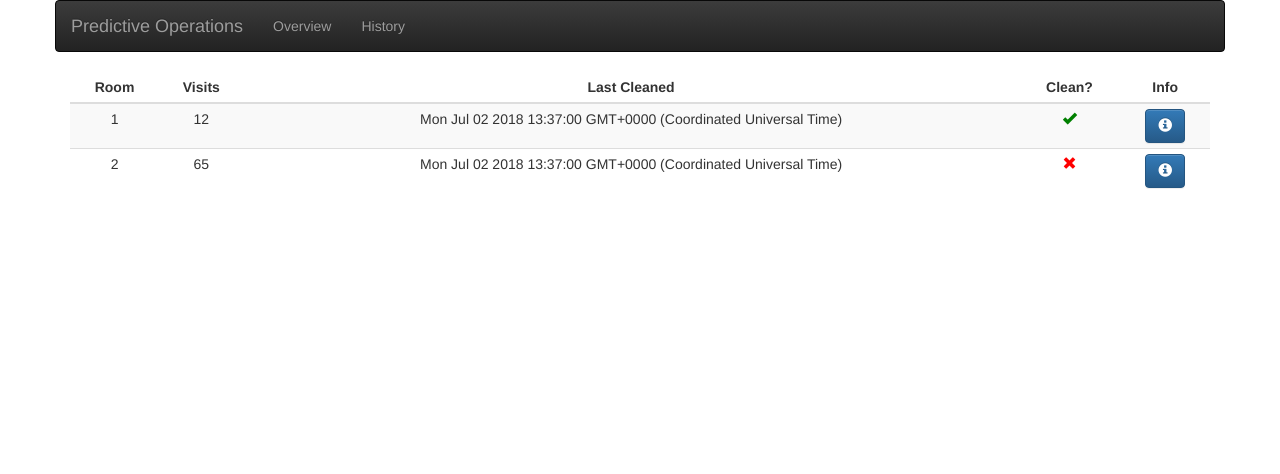
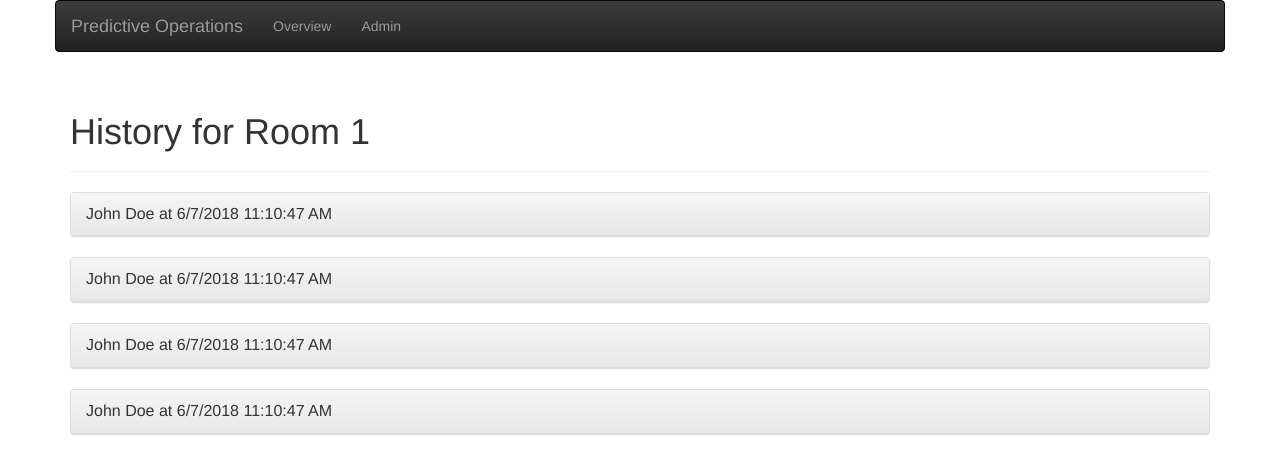
Before and after one commit to vicinityh2020/vicinity-vas-ui-tinymesh, a React (Create React App) app: page /overview/1 in a window 1280 px wide. Shown: the top 474 px of the page. Built offline with nearby package versions, Linux system fonts and the light colour scheme.

Commit message:
integrating UI with the backend API

```diff
--- a/src/App.js
+++ b/src/App.js
@@ -1,7 +1,8 @@
 import React, {Component} from 'react';
 import {BrowserRouter, Route, Switch} from "react-router-dom";
+import {Grid, Row} from "react-bootstrap";
 import Overview from "./components/overview";
-import {Grid, Row} from "react-bootstrap";
+import RoomHistory from './components/roomHistory';
 import Header from "./components/header";
 import Login from "./components/login";
 import './index.css';
@@ -14,14 +15,13 @@ class App extends Component {
                 <Row>
                     <Header/>
                 </Row>
-                <Row>
-                    <BrowserRouter>
-                        <Switch>
-                            <Route path={'/overview'} component={Overview}/>
-                            <Route component={Login}/>
-                        </Switch>
-                    </BrowserRouter>
-                </Row>
+                <BrowserRouter basename={'/'}>
+                    <Switch>
+                        <Route exact path={'/'} component={Login}/>
+                        <Route path={'/overview'} exact={true} component={Overview}/>
+                        <Route path={'/overview/:roomNumber'} exact={true} component={RoomHistory}/>
+                    </Switch>
+                </BrowserRouter>
             </Grid>
         );
     }
--- a/src/components/header.js
+++ b/src/components/header.js
@@ -13,11 +13,11 @@ class Header extends Component {
                 </Navbar.Header>
                 <Navbar.Collapse>
                     <Nav>
-                        <NavItem eventKey={1} href="#">
+                        <NavItem eventKey={1} href="/overview">
                             Overview
                         </NavItem>
-                        <NavItem eventKey={2} href="#">
-                            History
+                        <NavItem eventKey={2} href={'/adapter/admin'}>
+                            Admin
                         </NavItem>
                     </Nav>
                 </Navbar.Collapse>
--- a/src/components/overview.js
+++ b/src/components/overview.js
@@ -1,5 +1,5 @@
 import React, {Component} from 'react';
-import {Col, Table} from 'react-bootstrap';
+import {Button, Col, Row, Table} from 'react-bootstrap';
 import RoomInfo from "./overviewRow";
 import update from 'immutability-helper';
 
@@ -8,27 +8,28 @@ class Overview extends Component {
     constructor(props) {
         super(props);
         this.state = {
-            showInfo:false,
-            rooms: [{
-                number: 1,
-                visits: 12,
-                lastCleaned: new Date(2018, 6, 2, 13, 37),
-                needsCleaning: false,
-                comment: null
-            }, {
-                number: 2,
-                visits: 65,
-                lastCleaned: new Date(2018, 6, 2, 13, 37),
-                needsCleaning: true,
-                comment: null
-            }]
+            showInfo: false,
+            // rooms: [{
+            //     number: 1,
+            //     visits: 12,
+            //     lastCleaned: new Date(2018, 6, 2, 13, 37),
+            //     needsCleaning: false,
+            //     comment: null
+            // }, {
+            //     number: 2,
+            //     visits: 65,
+            //     lastCleaned: new Date(2018, 6, 2, 13, 37),
+            //     needsCleaning: true,
+            //     comment: null
+            // }]
+            rooms: null
         };
         this.cleanRoom = this.cleanRoom.bind(this);
     }
 
-    cleanRoom(roomNumber){
+    cleanRoom(roomNumber) {
         this.state.rooms.map((room, index) => {
-            if (room.number === roomNumber){
+            if (room.number === roomNumber) {
                 let updateObj = {};
                 updateObj[index] = {
                     needsCleaning: {$set: false},
@@ -39,9 +40,29 @@ class Overview extends Component {
         });
     }
 
+    fetchRoomOverview() {
+        fetch('/adapter/room-overview', {credentials: "include"}).then(value => {
+            // console.log(value.headers.has("set-cookie"))
+            return value.json();
+        }).then(json => {
+            console.log(json);
+            let roomOverview = json;
+            for (let obj of roomOverview){
+                obj['lastCleaned'] = new Date();
+            }
+            this.setState({rooms: roomOverview})
+        }).catch(reason => console.log(reason))
+    }
+
+    componentDidMount(){
+        this.fetchRoomOverview()
+    }
+
     render() {
         return (
+            <Row>
                 <Col xs={12}>
+                    {this.state.rooms ? (
                         <Table striped={true} condensed={true}>
                             <thead>
                             <tr>
@@ -57,8 +78,9 @@ class Overview extends Component {
                                 return (<RoomInfo key={room.number} room={room} setRoomState={this.cleanRoom}/>)
                             })}
                             </tbody>
-                </Table>
+                        </Table>) : (<p>Nothing to show</p>)}
                 </Col>
+            </Row>
         );
     }
 }
--- a/src/components/overviewRow.js
+++ b/src/components/overviewRow.js
@@ -2,6 +2,7 @@ import React, {Component} from 'react';
 import {Button, Glyphicon} from 'react-bootstrap';
 import PropTypes from 'prop-types';
 import ModalInfo from "./ModalInfo";
+import {Link} from "react-router-dom";
 
 class RoomInfo extends Component {
     static propTypes = {
@@ -25,12 +26,13 @@ class RoomInfo extends Component {
     }
 
     render() {
+        const room = this.props.room;
         return (
             <tr key={this.props.room.number}>
-                <td className={"center"}>{this.props.room.number}</td>
-                <td className={"center"}>{this.props.room.visits}</td>
-                <td className={"center"}>{this.props.room.lastCleaned.toString()}</td>
-                <td className={"center"}>{this.props.room.needsCleaning ?
+                <td className={"center"}><Link to={`/overview/${room.name}`}>{room.name}</Link></td>
+                <td className={"center"}>{room.visits}</td>
+                <td className={"center"}>{room.lastCleaned.toString()}</td>
+                <td className={"center"}>{room.needsCleaning ?
                     (<Glyphicon glyph="remove" className={"red"}/>) :
                     <Glyphicon glyph="ok" className={"green"}/>}</td>
                 <td className={"center"}>
@@ -39,7 +41,7 @@ class RoomInfo extends Component {
                     </Button>
                 </td>
 
-                <ModalInfo room={this.props.room}
+                <ModalInfo room={room}
                            toggleInfo={this.toggleInfo}
                            show={this.state.showInfo}
                            setRoomState={this.props.setRoomState}/>
--- /dev/null
+++ b/src/components/panel.js
@@ -0,0 +1,35 @@
+import React, {Component} from 'react';
+import {Panel} from 'react-bootstrap';
+import PropTypes from 'prop-types';
+
+
+
+class InfoPane extends Component {
+    static propTypes = {
+        heading: PropTypes.string.isRequired,
+        children: PropTypes.any.isRequired
+    };
+
+    constructor(props, context) {
+        super(props, context);
+    }
+
+    render() {
+        return (
+                <Panel>
+                    <Panel.Heading>
+                        <Panel.Title toggle>
+                            {this.props.heading}
+                        </Panel.Title>
+                    </Panel.Heading>
+                    <Panel.Collapse>
+                        <Panel.Body>
+                            {this.props.children}
+                        </Panel.Body>
+                    </Panel.Collapse>
+                </Panel>
+        );
+    }
+}
+
+export default InfoPane;
--- /dev/null
+++ b/src/components/roomHistory.js
@@ -0,0 +1,99 @@
+import React, {Component} from 'react';
+import PropTypes from 'prop-types';
+import {Col, ListGroup, ListGroupItem, PageHeader, Row} from 'react-bootstrap';
+import InfoPane from './panel'
+
+class RoomHistory extends Component {
+    static propTypes = {
+        match: PropTypes.any.isRequired
+    };
+
+
+    constructor(props) {
+        super(props);
+        this.state = {
+            history: [
+                {
+                    datetime: new Date(),
+                    visits: 45,
+                    cleanedBy: 'John Doe',
+                    threshold: 40,
+                    comment: "Hehhee"
+                },
+                {
+                    datetime: new Date(),
+                    visits: 465,
+                    cleanedBy: 'John Doe',
+                    threshold: 40,
+                    comment: "oO this one was filthy :)"
+                },
+                {
+                    datetime: new Date(),
+                    visits: 42,
+                    cleanedBy: 'John Doe',
+                    threshold: 40,
+                    comment: null
+                },
+                {
+                    datetime: new Date(),
+                    visits: 41,
+                    cleanedBy: 'John Doe',
+                    threshold: 40,
+                    comment: "Hehhee"
+                }
+            ]
+        }
+    }
+
+    infoHeading(cleaningEvent){
+        return  cleaningEvent.cleanedBy + " at "+ cleaningEvent.datetime.toLocaleDateString() + " " + cleaningEvent.datetime.toLocaleTimeString()
+    }
+
+    renderHistory() {
+        let keyIndex = 0;
+        let history = this.state.history;
+        return history.map(value => {
+            return (
+                <Col xs={12} key={keyIndex++}>
+                    <InfoPane
+                        heading={this.infoHeading(value)}>
+                        <ListGroup>
+                            <ListGroupItem header={'Date'}>
+                                {value.datetime.toString()}
+                            </ListGroupItem>
+                            <ListGroupItem header={'Number of visits before cleaning'}>
+                                {value.visits}
+                            </ListGroupItem>
+                            <ListGroupItem header={'Cleaning done by'}>
+                                {value.cleanedBy}
+                            </ListGroupItem>
+                            <ListGroupItem header={'Threshold'}>
+                                {value.threshold}
+                            </ListGroupItem>
+                            <ListGroupItem header={'Comment'}>
+                                {value.comment ? value.comment : "No comment"}
+                            </ListGroupItem>
+                        </ListGroup>
+                    </InfoPane>
+                </Col>
+            )
+        });
+    }
+
+    render() {
+
+        return (
+            <Row>
+                <Col xs={12}>
+                    <PageHeader>
+                        History for Room {this.props.match.params.roomNumber}
+                    </PageHeader>
+                </Col>
+                {this.renderHistory()}
+            </Row>
+
+        )
+    }
+}
+
+export default RoomHistory;
```
Also changed, not shown: package.json (+10 -0 lines), src/components/ModalInfo.js (+27 -6 lines), src/components/login.js (+10 -8 lines). Lines whose indentation alone changed are shown as unchanged.
